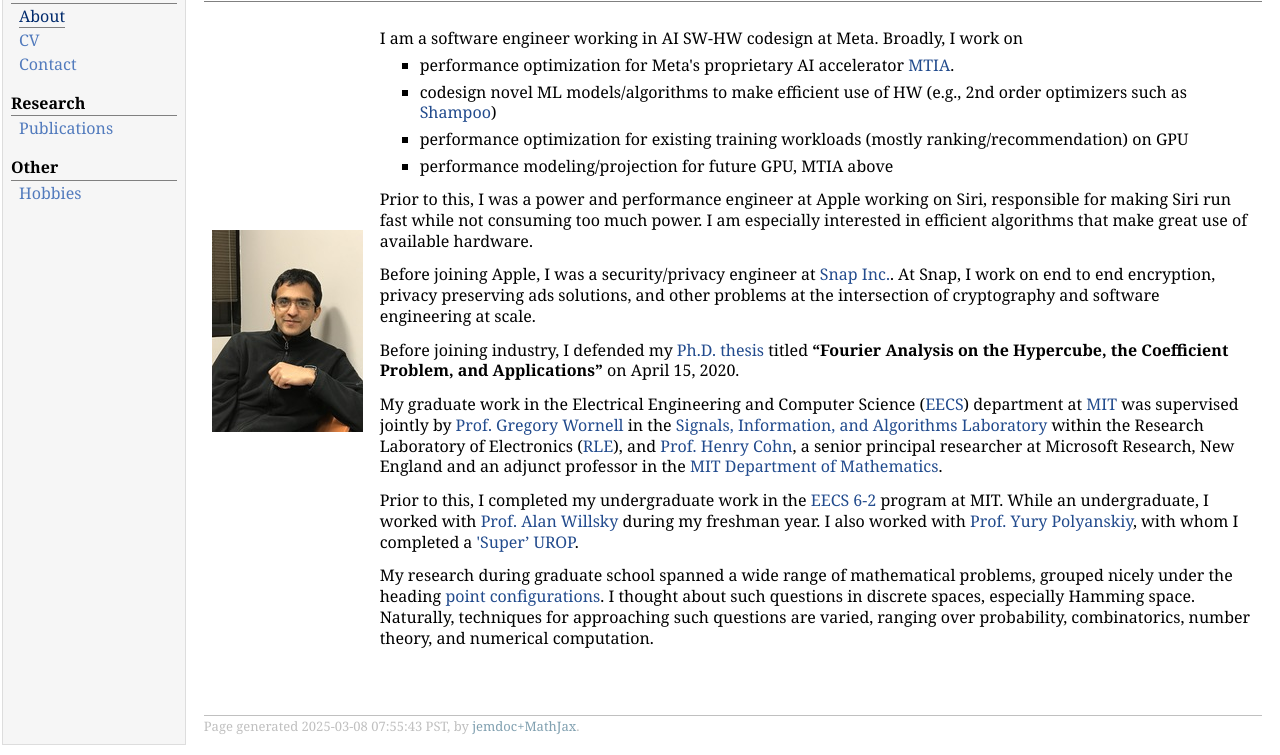
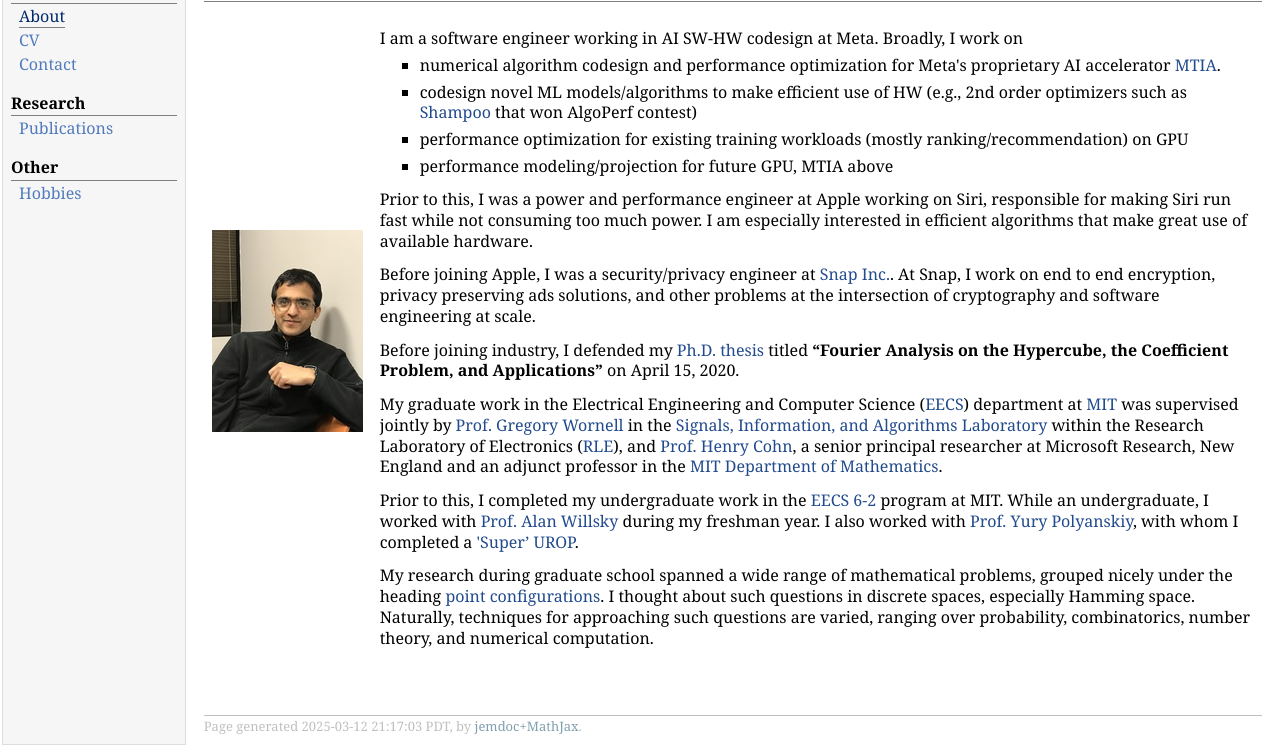
Before and after one commit to gajjanag/gajjanag.github.io, a plain HTML site: page index.html in a window 1280 px wide. Shown: the part 48-803 px from the top of the page. Drawn offline with Linux system fonts and the light colour scheme.

Commit message:
website: update

```diff
--- a/index.html
+++ b/index.html
@@ -30,10 +30,10 @@
 Broadly, I work on
 </p>
 <ul>
-<li><p>performance optimization for Meta's proprietary AI accelerator <a href="https://ai.meta.com/blog/next-generation-meta-training-inference-accelerator-AI-MTIA/" target=&ldquo;blank&rdquo;>MTIA</a>.
+<li><p>numerical algorithm codesign and performance optimization for Meta's proprietary AI accelerator <a href="https://ai.meta.com/blog/next-generation-meta-training-inference-accelerator-AI-MTIA/" target=&ldquo;blank&rdquo;>MTIA</a>.
 </p>
 </li>
-<li><p>codesign novel ML models/algorithms to make efficient use of HW (e.g., 2nd order optimizers such as <a href="https://arxiv.org/abs/1802.09568" target=&ldquo;blank&rdquo;>Shampoo</a>)
+<li><p>codesign novel ML models/algorithms to make efficient use of HW (e.g., 2nd order optimizers such as <a href="https://arxiv.org/abs/1802.09568" target=&ldquo;blank&rdquo;>Shampoo</a> that won AlgoPerf contest)
 </p>
 </li>
 <li><p>performance optimization for existing training workloads (mostly ranking/recommendation) on GPU
@@ -78,7 +78,7 @@
 </td></tr></table>
 <div id="footer">
 <div id="footer-text">
-Page generated 2025-03-08 07:55:43 PST, by <a href="https://github.com/wsshin/jemdoc_mathjax" target="blank">jemdoc+MathJax</a>.
+Page generated 2025-03-12 21:17:03 PDT, by <a href="https://github.com/wsshin/jemdoc_mathjax" target="blank">jemdoc+MathJax</a>.
 </div>
 </div>
 </td>
```
Also changed, not shown: contact.html (+1 -1 lines), hobbies.html (+1 -1 lines), pubs.html (+1 -1 lines), 2 other files.
